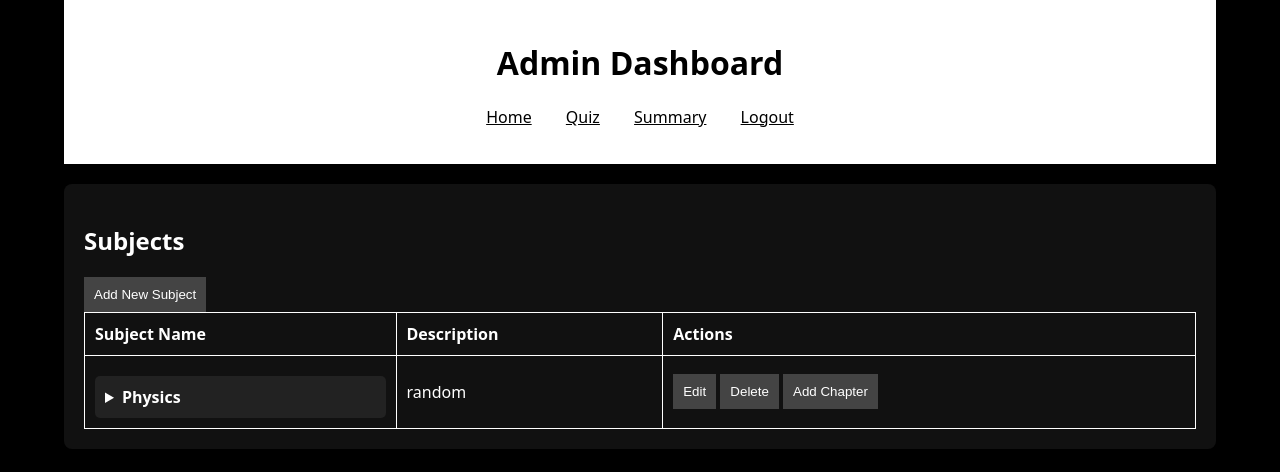
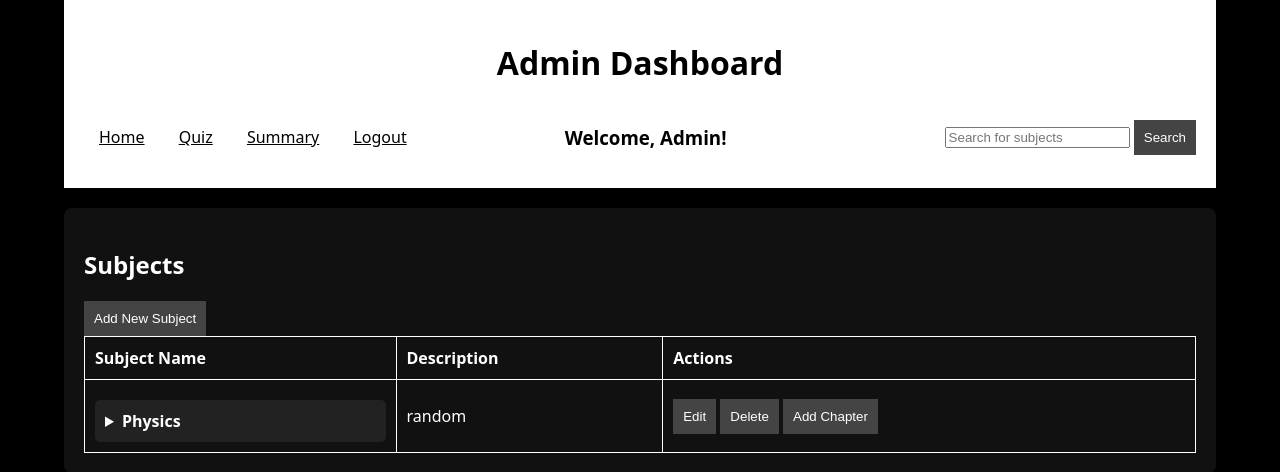
Before and after one commit to 24f1001713/quiz-master-v1, a Flask app: page /home in a window 1280 px wide. Shown: the top 472 px of the page. Run offline with Flask 3, Linux system fonts and the light colour scheme; data comes from the database, SQL or seed files in the repository.

Commit message:
Added search functionality for Admin

```diff
--- a/controllers/controller.py
+++ b/controllers/controller.py
@@ -116,3 +116,15 @@ def question(name):
         else:
             return redirect("/quiz_home")
     return render_template("new_question.html",quiz_name=name)
+
+@app.route("/sub_search")
+def sub_search():
+    query = request.args.get("query", "").strip().lower()
+    subject_info = Subject.query.filter(Subject.subject_name.ilike(f"%{query}%")).all()
+    return render_template("admin.html",query=query,subject_info=subject_info)
+
+@app.route("/chap_search")
+def chap_search():
+    query = request.args.get("query", "").strip().lower()
+    chapter_info = Chapter.query.filter(Chapter.chapter_name.ilike(f"%{query}%")).all()
+    return render_template("quiz_management.html",query=query,chapter_info=chapter_info)
--- a/templates/admin.html
+++ b/templates/admin.html
@@ -8,18 +8,29 @@
     <div class="container">
         <header>
             <h1>Admin Dashboard</h1>
+            <div style="display: flex; justify-content: space-between; align-items: center;">
             <nav>
                 <ul>
-                    <li><a href="#Home">Home</a></li>
+                    <li><a href="/home">Home</a></li>
                     <li><a href="/quiz_home">Quiz</a></li>
                     <li><a href="#summary">Summary</a></li>
                     <li><a href="/login">Logout</a></li>
                 </ul>
             </nav>
+                <h3 style="padding-right: 75px;">Welcome, Admin!</h3>
+                <form method="GET" action="/sub_search">
+                    <input type="text" name="query" placeholder="Search for subjects">
+                    <button type="submit">Search</button>
+                </form>
+            </div>
         </header>
 
         <section id="Home">
+            {% if query %}
+            <h2>Results for "{{query}}"</h2>
+            {% else %}
             <h2>Subjects</h2>
+            {% endif %}
             <form action="/subject">
                 <button>Add New Subject</button>
             </form>
```
Also changed, not shown: templates/quiz_management.html (+13 -2 lines).
